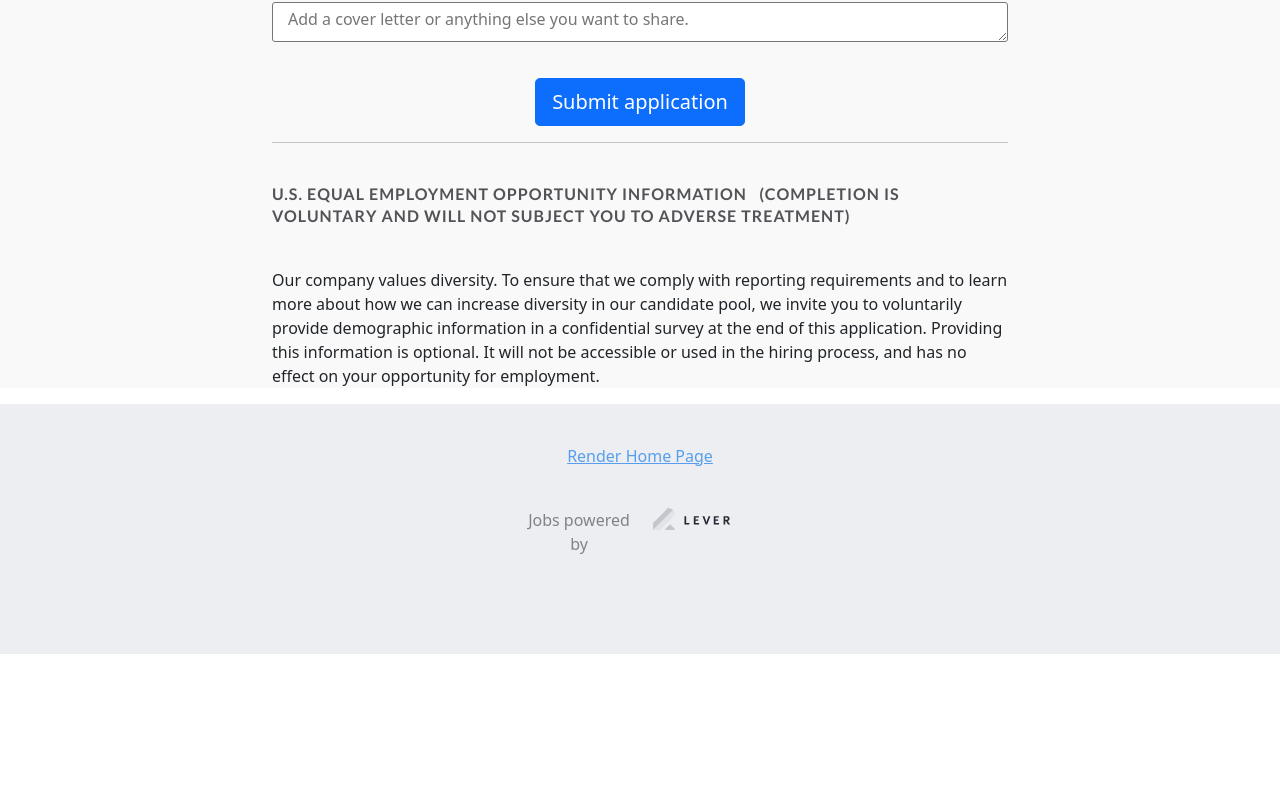
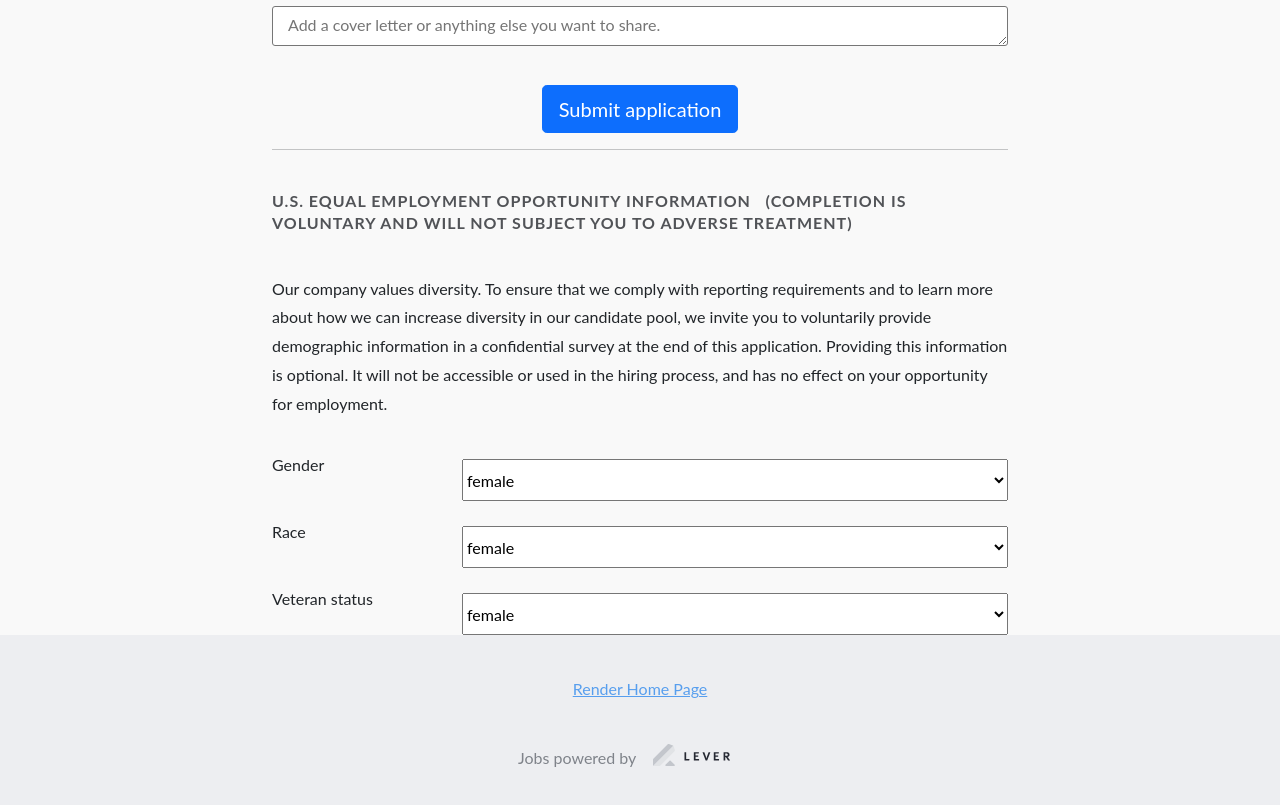
Before and after one commit to vinodiWebcode/reacthookform, a React (Create React App) app: page / in a window 1280 px wide. Shown: the part 1601-2406 px from the top of the page. Before the commit the page ends 2255 px from the top, so only its background shows below. Built offline with nearby package versions, Linux system fonts and the light colour scheme.

Commit message:
bug fixed

```diff
--- a/public/index.html
+++ b/public/index.html
@@ -26,7 +26,7 @@
     -->
     <title>React App</title>
   </head>
-  <body>
+  <body class="myfont">
     <noscript>You need to enable JavaScript to run this app.</noscript>
     <div id="root"></div>
     <!--
--- a/src/App.css
+++ b/src/App.css
@@ -1,8 +1,9 @@
-/* .container {
-  max-width: 100%;
-  width: 760px;
-  margin: 0 auto;
-} */
+body.myfont {
+  margin: 0;
+  background: #f9f9f9;
+  font: normal 400 16px/1.8 Lato;
+}
+
 @import url('https://fonts.googleapis.com/css2?family=Lato:ital,wght@0,100;0,300;0,400;0,700;0,900;1,100;1,300;1,400;1,700;1,900&display=swap');
 .container {
   max-width: 760px!important;
@@ -14,6 +15,9 @@
 }
 .formSection {
   background: #f9f9f9;
+}
+.content-section {
+	background-color: #fff;
 }
 .navMrgin {
   margin: 17.5px 0px;
@@ -192,3 +196,6 @@ a.imageLink {
 .selectFile-label{
   color: #9696a2;
 }
+.w-100 select {
+    height: 42px;
+}
--- a/src/App.tsx
+++ b/src/App.tsx
@@ -4,6 +4,7 @@ import "./App.css";
 import "bootstrap/dist/css/bootstrap.min.css";
 import Header from "../src/components/Header";
 import Form from "../src/components/Form";
+import Select from "../src/components/Select";
 import Footer from "../src/components/Footer";
 
 function App() {
@@ -11,6 +12,7 @@ function App() {
     <>
       <Header />
       <Form />
+      <Select/>
       <Footer />
     </>
   );
--- a/src/components/Form.tsx
+++ b/src/components/Form.tsx
@@ -182,6 +182,7 @@ export default function Form() {
               <input
                 type="text"
                 name="email"
+                minLength={10}
                 required
                 value={state.email}
                 onChange={handleInputChange}
--- /dev/null
+++ b/src/components/Select.tsx
@@ -0,0 +1,50 @@
+import React from "react";
+import { useForm } from "react-hook-form";
+import "../App.css";
+export default function Select() {
+    const { register, handleSubmit } = useForm();
+    const onSubmit = (data: any) => console.log(data);
+
+    return (
+        <div className="container">
+            <div className="formStyle row">
+                <div className="col-md-6 col-lg-3">
+                    <label>Gender</label>
+                </div>
+                <div className="col-md-6 col-lg-9">
+                    <form onSubmit={handleSubmit(onSubmit)} className="w-100">
+                        <select {...register("gender")} className="w-100">
+                            <option value="female">female</option>
+                            <option value="male">male</option>
+                            <option value="other">other</option>
+                        </select>
+                    </form>
+                </div>
+                <div className="col-md-6 col-lg-3">
+                    <label>Race</label>
+                </div>
+                <div className="col-md-6 col-lg-9">
+                    <form onSubmit={handleSubmit(onSubmit)} className="w-100">
+                        <select {...register("gender")} className="w-100">
+                            <option value="female">female</option>
+                            <option value="male">male</option>
+                            <option value="other">other</option>
+                        </select>
+                    </form>
+                </div>
+                <div className="col-md-6 col-lg-3">
+                    <label>Veteran status</label>
+                </div>
+                <div className="col-md-6 col-lg-9">
+                    <form onSubmit={handleSubmit(onSubmit)} className="w-100">
+                        <select {...register("gender")} className="w-100">
+                            <option value="female">female</option>
+                            <option value="male">male</option>
+                            <option value="other">other</option>
+                        </select>
+                    </form>
+                </div>
+            </div>
+        </div>
+    );
+}
--- a/src/index.css
+++ b/src/index.css
@@ -3,14 +3,10 @@ body {
   @import url('https://fonts.googleapis.com/css2?family=Lato:ital,wght@0,100;0,300;0,400;0,700;0,900;1,100;1,300;1,400;1,700;1,900&display=swap');
   -webkit-font-smoothing: antialiased;
   -moz-osx-font-smoothing: grayscale;
+  background: #f9f9f9;
 }
 
 code {
   font-family: source-code-pro, Menlo, Monaco, Consolas, 'Courier New',
     monospace;
 }
-.container {
-  max-width: 760px;
-  padding-left: 0px;
-  padding-right: 0px;
-}
```
Also changed, not shown: src/images/upload.svg (added).
